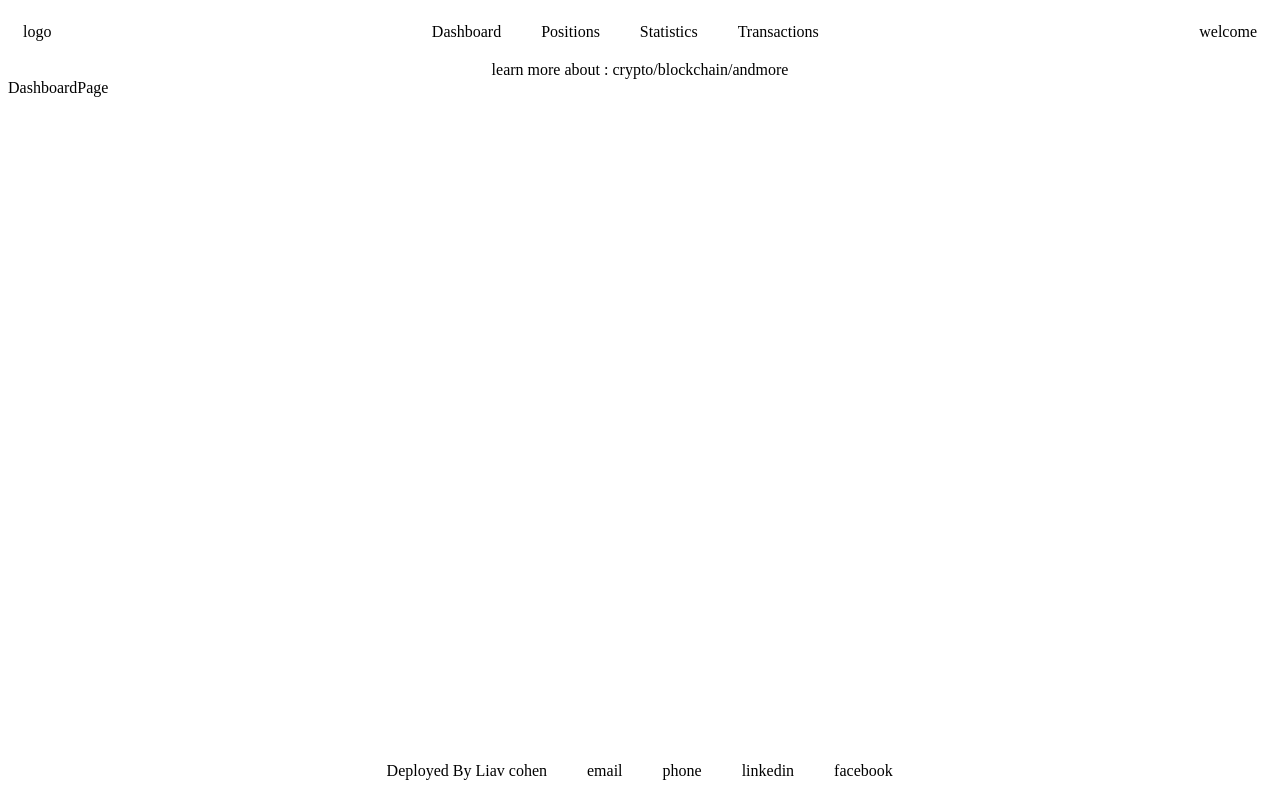
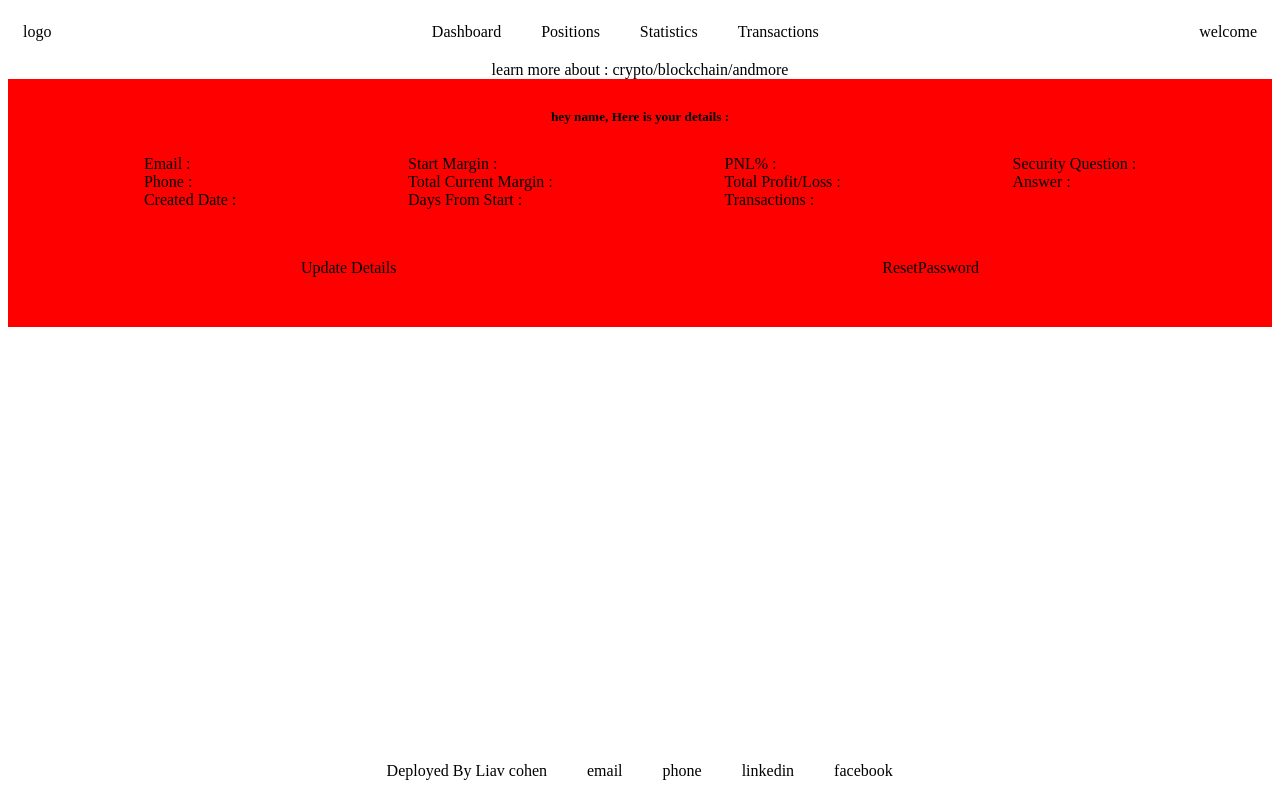
Before and after one commit to LiavCohen-a/TradeTrakingApp, a React (Create React App) app in the folder tradetrakingapp/: page /Dashboard in a window 1280 px wide. Built offline with nearby package versions, Linux system fonts and the light colour scheme.

Commit message:
Dashboard Page

```diff
--- a/tradetrakingapp/src/Components/SharedComponents/Navigation/NavLinkComp.js
+++ b/tradetrakingapp/src/Components/SharedComponents/Navigation/NavLinkComp.js
@@ -9,7 +9,7 @@ function NavLinkComp(props) {
   return (
     <div >
       <div>
-        <Link className="Link NavLink" to={props.linkRoute}>
+        <Link className={"Link NavLink "+props.className} to={props.linkRoute}>
           {props.linkValue}
         </Link>
       </div>
--- /dev/null
+++ b/tradetrakingapp/src/Css/Dashboard.css
@@ -0,0 +1,6 @@
+.FlexColumn{
+    flex-direction: column;
+}
+.Links{
+
+}
--- a/tradetrakingapp/src/Css/Shared.css
+++ b/tradetrakingapp/src/Css/Shared.css
@@ -20,6 +20,7 @@
   display: flex;
   justify-content: space-around;
   padding: 25px;
+  background-color: red;
 }
 .Text{
   margin-top: 2%;
--- a/tradetrakingapp/src/Pages/HomeRouter/Pages/DashboardPage.js
+++ b/tradetrakingapp/src/Pages/HomeRouter/Pages/DashboardPage.js
@@ -1,9 +1,35 @@
-
+import NavLinkComp from '../../../Components/SharedComponents/Navigation/NavLinkComp';
+import '../../../Css/Dashboard.css'
 function DashboardPage() {
 
   return (
-    <div>
-        DashboardPage
+    <div className="DataContainer FlexColumn">
+      <h5>hey name, Here is your details :</h5>
+      <div className='DataContainer'>
+        <div>
+          Email : <br/>
+          Phone : <br/>
+          Created Date : <br/>
+        </div>
+        <div>
+          Start Margin : <br/>
+          Total Current Margin : <br/>
+          Days From Start : <br/>
+        </div>
+        <div>
+          PNL% : <br/>
+          Total Profit/Loss : <br/>
+          Transactions : <br/>
+        </div>
+        <div>
+          Security Question :  <br/>
+          Answer : <br/>
+        </div>
+      </div>
+      <div className='DataContainer'>
+        <NavLinkComp linkValue="Update Details" linkRoute="/UpdateDetails" />
+        <NavLinkComp linkValue="ResetPassword" linkRoute="/ResetPassword"  />
+      </div>
     </div>
   );
 }
--- a/tradetrakingapp/src/Pages/LoginRouter/LoginRouterComp.js
+++ b/tradetrakingapp/src/Pages/LoginRouter/LoginRouterComp.js
@@ -3,6 +3,7 @@ import ForgotPasswordPage from "./Pages/ForgotPasswordPage";
 import ResetPasswordPage from "./Pages/ResetPasswordPage";
 import RegisterPage from "./Pages/RegisterPage";
 import LoginPage from "./Pages/LoginPage";
+import NavLinkComp from '../../Components/SharedComponents/Navigation/NavLinkComp';
 
 // Modules
 import { Routes, Route, Link } from "react-router-dom";
@@ -15,12 +16,8 @@ function LoginRouterComp() {
     <div className="LoginRouterComp">
       <h5 style={{ textAlign: "center" }}>Welcome To The Trade Tracking App</h5>
       <div className="RouterLinkContainer LoginRoute">
-        <Link className="RouterInput Link" to={"/"}>
-          Login
-        </Link>
-        <Link className="RouterInput Link" to={"/Register"}>
-          Register
-        </Link>
+      <NavLinkComp className="RouterInput Link" linkRoute="/" linkValue="Login" />
+      <NavLinkComp className="RouterInput Link" linkRoute="/Register" linkValue="Login" />
       </div>
       <Routes>
         <Route path="/" element={<LoginPage />} />
```
